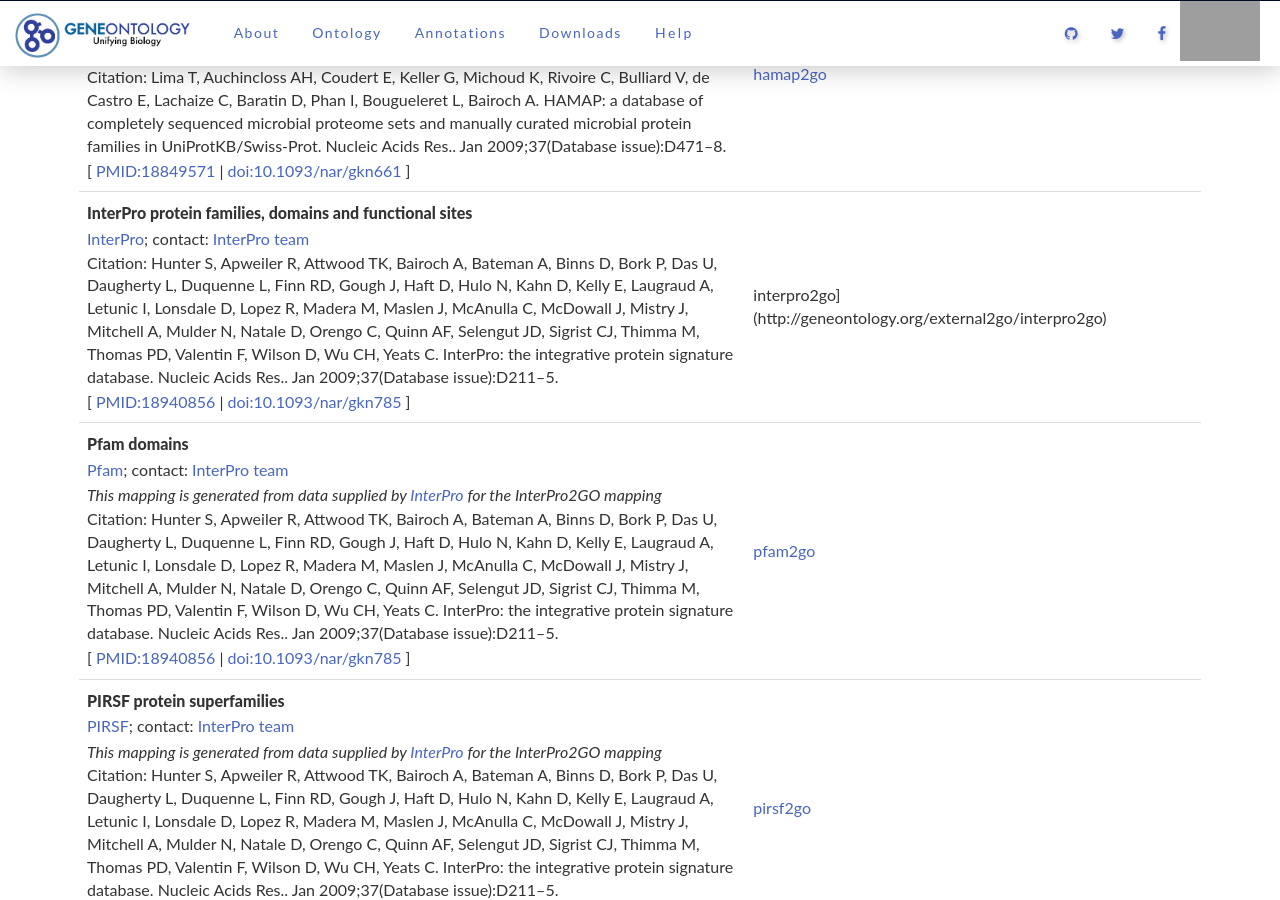
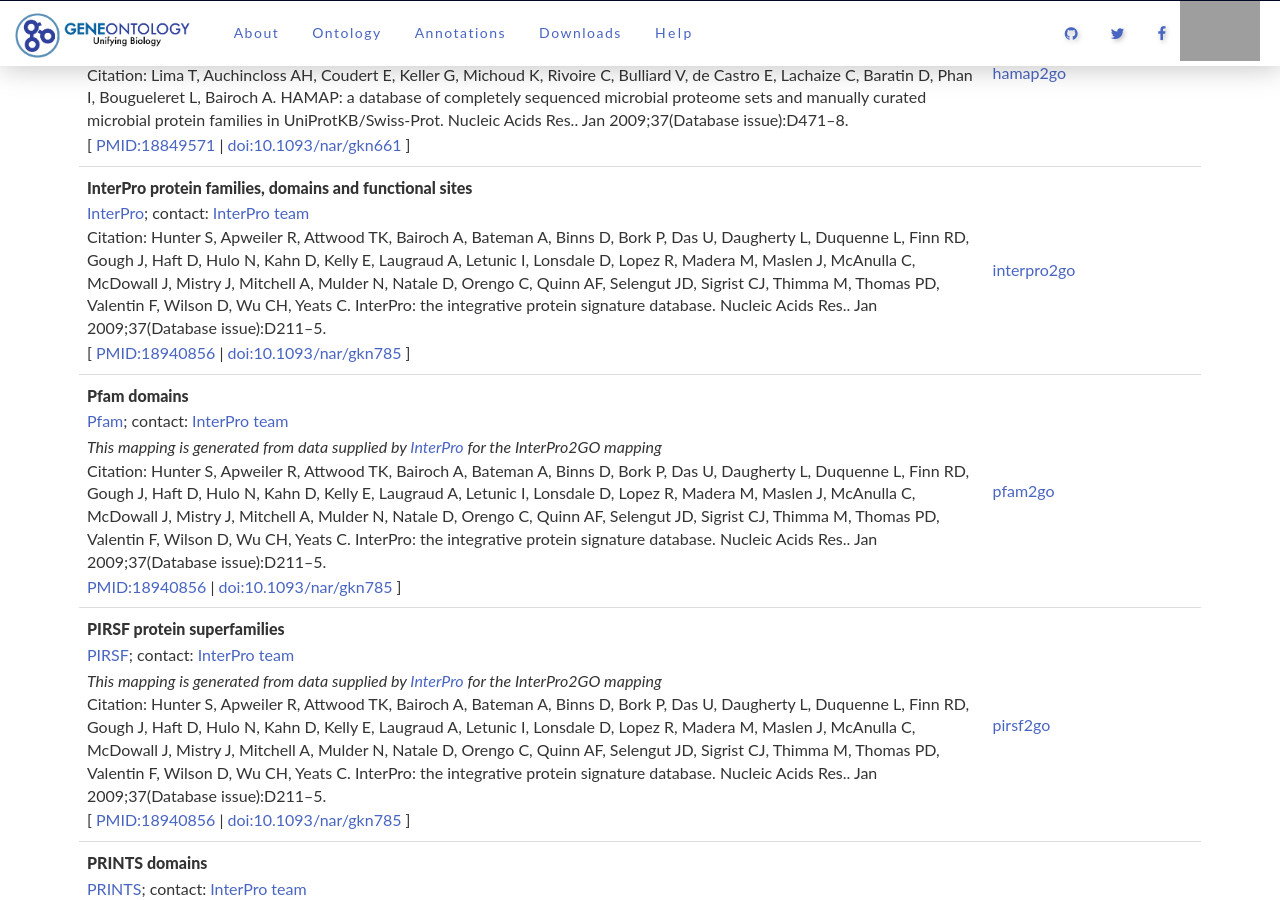
Before and after one commit to geneontology/geneontology.github.io, a Jekyll site: the page built from _docs/download-mappings.md, in a window 1280 px wide and 900 px high, scrolled down 1756 px. Built offline with Jekyll 4.4.1, drawn with Linux system fonts in a browser that asks for light colours; nearby versions of some CDN libraries; grey boxes are pictures that could not be loaded.

Commit message:
Update download-mappings.md

```diff
--- a/_docs/download-mappings.md
+++ b/_docs/download-mappings.md
@@ -55,8 +55,8 @@
 |Mapping |Direct access to file|
 |--------|---------|
 |**HAMAP families** <br>[High-Quality Automated and Manual Annotation of Microbial Proteomes (HAMAP)](http://www.expasy.org/sprot/hamap/){:target="blank"}; contact: [UniProtKB-GOA team](mailto:goa@ebi.ac.uk) <br> *Mapping generated by the HAMAP and UniProtKB UniProtKB-GOA teams* <br> Citation: Lima T, Auchincloss AH, Coudert E, Keller G, Michoud K, Rivoire C, Bulliard V, de Castro E, Lachaize C, Baratin D, Phan I, Bougueleret L, Bairoch A. HAMAP: a database of completely sequenced microbial proteome sets and manually curated microbial protein families in UniProtKB/Swiss-Prot. Nucleic Acids Res.. Jan 2009;37(Database issue):D471–8. <br>[ [PMID:18849571](http://www.ncbi.nlm.nih.gov/pubmed/18849571){:target="blank"} \| [doi:10.1093/nar/gkn661](http://dx.doi.org/10.1093/nar/gkn661){:target="blank"} ]| [hamap2go](http://geneontology.org/external2go/hamap2go) |
-|**InterPro protein families, domains and functional sites**<br>[InterPro](http://www.ebi.ac.uk/interpro/){:target="blank"}; contact: [InterPro team](mailto:interhelp@ebi.ac.uk)<br>Citation: Hunter S, Apweiler R, Attwood TK, Bairoch A, Bateman A, Binns D, Bork P, Das U, Daugherty L, Duquenne L, Finn RD, Gough J, Haft D, Hulo N, Kahn D, Kelly E, Laugraud A, Letunic I, Lonsdale D, Lopez R, Madera M, Maslen J, McAnulla C, McDowall J, Mistry J, Mitchell A, Mulder N, Natale D, Orengo C, Quinn AF, Selengut JD, Sigrist CJ, Thimma M, Thomas PD, Valentin F, Wilson D, Wu CH, Yeats C. InterPro: the integrative protein signature database. Nucleic Acids Res.. Jan 2009;37(Database issue):D211–5. <br>[ [PMID:18940856](http://www.ncbi.nlm.nih.gov/pubmed/18940856){:target="blank"} \| [doi:10.1093/nar/gkn785](http://dx.doi.org/10.1093/nar/gkn785){:target="blank"} ]|interpro2go](http://geneontology.org/external2go/interpro2go)|
-|**Pfam domains**<br> [Pfam](http://pfam.xfam.org/){:target="blank"}; contact: [InterPro team](mailto:interhelp@ebi.ac.uk)<br> *This mapping is generated from data supplied by [InterPro](http://www.ebi.ac.uk/interpro/){:target="blank"} for the InterPro2GO mapping* <br> Citation: Hunter S, Apweiler R, Attwood TK, Bairoch A, Bateman A, Binns D, Bork P, Das U, Daugherty L, Duquenne L, Finn RD, Gough J, Haft D, Hulo N, Kahn D, Kelly E, Laugraud A, Letunic I, Lonsdale D, Lopez R, Madera M, Maslen J, McAnulla C, McDowall J, Mistry J, Mitchell A, Mulder N, Natale D, Orengo C, Quinn AF, Selengut JD, Sigrist CJ, Thimma M, Thomas PD, Valentin F, Wilson D, Wu CH, Yeats C. InterPro: the integrative protein signature database. Nucleic Acids Res.. Jan 2009;37(Database issue):D211–5. <br>[ [PMID:18940856](http://www.ncbi.nlm.nih.gov/pubmed/18940856){:target="blank"} \| [doi:10.1093/nar/gkn785](http://dx.doi.org/10.1093/nar/gkn785){:target="blank"} ]|[pfam2go](http://geneontology.org/external2go/pfam2go)|
+|**InterPro protein families, domains and functional sites**<br>[InterPro](http://www.ebi.ac.uk/interpro/){:target="blank"}; contact: [InterPro team](mailto:interhelp@ebi.ac.uk)<br>Citation: Hunter S, Apweiler R, Attwood TK, Bairoch A, Bateman A, Binns D, Bork P, Das U, Daugherty L, Duquenne L, Finn RD, Gough J, Haft D, Hulo N, Kahn D, Kelly E, Laugraud A, Letunic I, Lonsdale D, Lopez R, Madera M, Maslen J, McAnulla C, McDowall J, Mistry J, Mitchell A, Mulder N, Natale D, Orengo C, Quinn AF, Selengut JD, Sigrist CJ, Thimma M, Thomas PD, Valentin F, Wilson D, Wu CH, Yeats C. InterPro: the integrative protein signature database. Nucleic Acids Res.. Jan 2009;37(Database issue):D211–5. <br>[ [PMID:18940856](http://www.ncbi.nlm.nih.gov/pubmed/18940856){:target="blank"} \| [doi:10.1093/nar/gkn785](http://dx.doi.org/10.1093/nar/gkn785){:target="blank"} ]|[interpro2go](http://geneontology.org/external2go/interpro2go)|
+|**Pfam domains**<br> [Pfam](http://pfam.xfam.org/){:target="blank"}; contact: [InterPro team](mailto:interhelp@ebi.ac.uk)<br> *This mapping is generated from data supplied by [InterPro](http://www.ebi.ac.uk/interpro/){:target="blank"} for the InterPro2GO mapping* <br> Citation: Hunter S, Apweiler R, Attwood TK, Bairoch A, Bateman A, Binns D, Bork P, Das U, Daugherty L, Duquenne L, Finn RD, Gough J, Haft D, Hulo N, Kahn D, Kelly E, Laugraud A, Letunic I, Lonsdale D, Lopez R, Madera M, Maslen J, McAnulla C, McDowall J, Mistry J, Mitchell A, Mulder N, Natale D, Orengo C, Quinn AF, Selengut JD, Sigrist CJ, Thimma M, Thomas PD, Valentin F, Wilson D, Wu CH, Yeats C. InterPro: the integrative protein signature database. Nucleic Acids Res.. Jan 2009;37(Database issue):D211–5. <br>[PMID:18940856](http://www.ncbi.nlm.nih.gov/pubmed/18940856){:target="blank"} \| [doi:10.1093/nar/gkn785](http://dx.doi.org/10.1093/nar/gkn785){:target="blank"} ]|[pfam2go](http://geneontology.org/external2go/pfam2go)|
 |**PIRSF protein superfamilies**<br> [PIRSF](http://pir.georgetown.edu/pirwww/dbinfo/pirsf.shtml){:target="blank"}; contact: [InterPro team](mailto:interhelp@ebi.ac.uk)<br> *This mapping is generated from data supplied by [InterPro](http://www.ebi.ac.uk/interpro/){:target="blank"} for the InterPro2GO mapping* <br> Citation: Hunter S, Apweiler R, Attwood TK, Bairoch A, Bateman A, Binns D, Bork P, Das U, Daugherty L, Duquenne L, Finn RD, Gough J, Haft D, Hulo N, Kahn D, Kelly E, Laugraud A, Letunic I, Lonsdale D, Lopez R, Madera M, Maslen J, McAnulla C, McDowall J, Mistry J, Mitchell A, Mulder N, Natale D, Orengo C, Quinn AF, Selengut JD, Sigrist CJ, Thimma M, Thomas PD, Valentin F, Wilson D, Wu CH, Yeats C. InterPro: the integrative protein signature database. Nucleic Acids Res.. Jan 2009;37(Database issue):D211–5. <br>[ [PMID:18940856](http://www.ncbi.nlm.nih.gov/pubmed/18940856){:target="blank"} \| [doi:10.1093/nar/gkn785](http://dx.doi.org/10.1093/nar/gkn785){:target="blank"} ]|[pirsf2go](http://geneontology.org/external2go/pirsf2go)|
 |**PRINTS domains**<br> [PRINTS](http://www.bioinf.manchester.ac.uk/dbbrowser/PRINTS/){:target="blank"}; contact: [InterPro team](mailto:interhelp@ebi.ac.uk)<br> *This mapping is generated from data supplied by [InterPro](http://www.ebi.ac.uk/interpro/){:target="blank"} for the InterPro2GO mapping* <br> Citation: Hunter S, Apweiler R, Attwood TK, Bairoch A, Bateman A, Binns D, Bork P, Das U, Daugherty L, Duquenne L, Finn RD, Gough J, Haft D, Hulo N, Kahn D, Kelly E, Laugraud A, Letunic I, Lonsdale D, Lopez R, Madera M, Maslen J, McAnulla C, McDowall J, Mistry J, Mitchell A, Mulder N, Natale D, Orengo C, Quinn AF, Selengut JD, Sigrist CJ, Thimma M, Thomas PD, Valentin F, Wilson D, Wu CH, Yeats C. InterPro: the integrative protein signature database. Nucleic Acids Res.. Jan 2009;37(Database issue):D211–5. <br>[ [PMID:18940856](http://www.ncbi.nlm.nih.gov/pubmed/18940856){:target="blank"} \| [doi:10.1093/nar/gkn785](http://dx.doi.org/10.1093/nar/gkn785){:target="blank"} ]|	[pirsf2go](http://geneontology.org/external2go/pirsf2go)|
 |**ProDom domains** <br> [ProDom](http://prodom.prabi.fr/prodom/current/html/home.php){:target="blank"}; contact: [InterPro team](mailto:interhelp@ebi.ac.uk)<br> *This mapping is generated from data supplied by [InterPro](http://www.ebi.ac.uk/interpro/){:target="blank"} for the InterPro2GO mapping* <br> Citation: Hunter S, Apweiler R, Attwood TK, Bairoch A, Bateman A, Binns D, Bork P, Das U, Daugherty L, Duquenne L, Finn RD, Gough J, Haft D, Hulo N, Kahn D, Kelly E, Laugraud A, Letunic I, Lonsdale D, Lopez R, Madera M, Maslen J, McAnulla C, McDowall J, Mistry J, Mitchell A, Mulder N, Natale D, Orengo C, Quinn AF, Selengut JD, Sigrist CJ, Thimma M, Thomas PD, Valentin F, Wilson D, Wu CH, Yeats C. InterPro: the integrative protein signature database. Nucleic Acids Res.. Jan 2009;37(Database issue):D211–5. <br>[ [PMID:18940856](http://www.ncbi.nlm.nih.gov/pubmed/18940856){:target="blank"} \| [doi:10.1093/nar/gkn785](http://dx.doi.org/10.1093/nar/gkn785){:target="blank"} ]|	[prodom2go](http://geneontology.org/external2go/prodom2go)|
```
